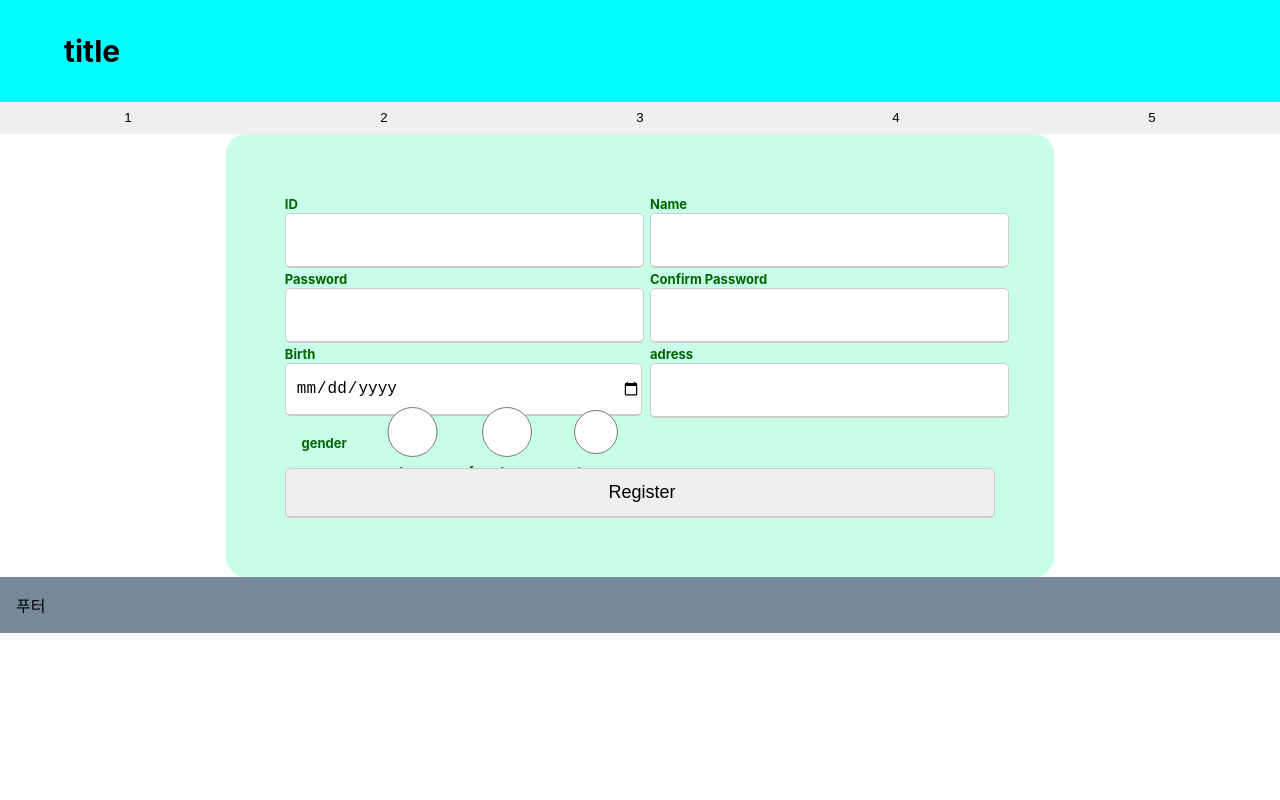
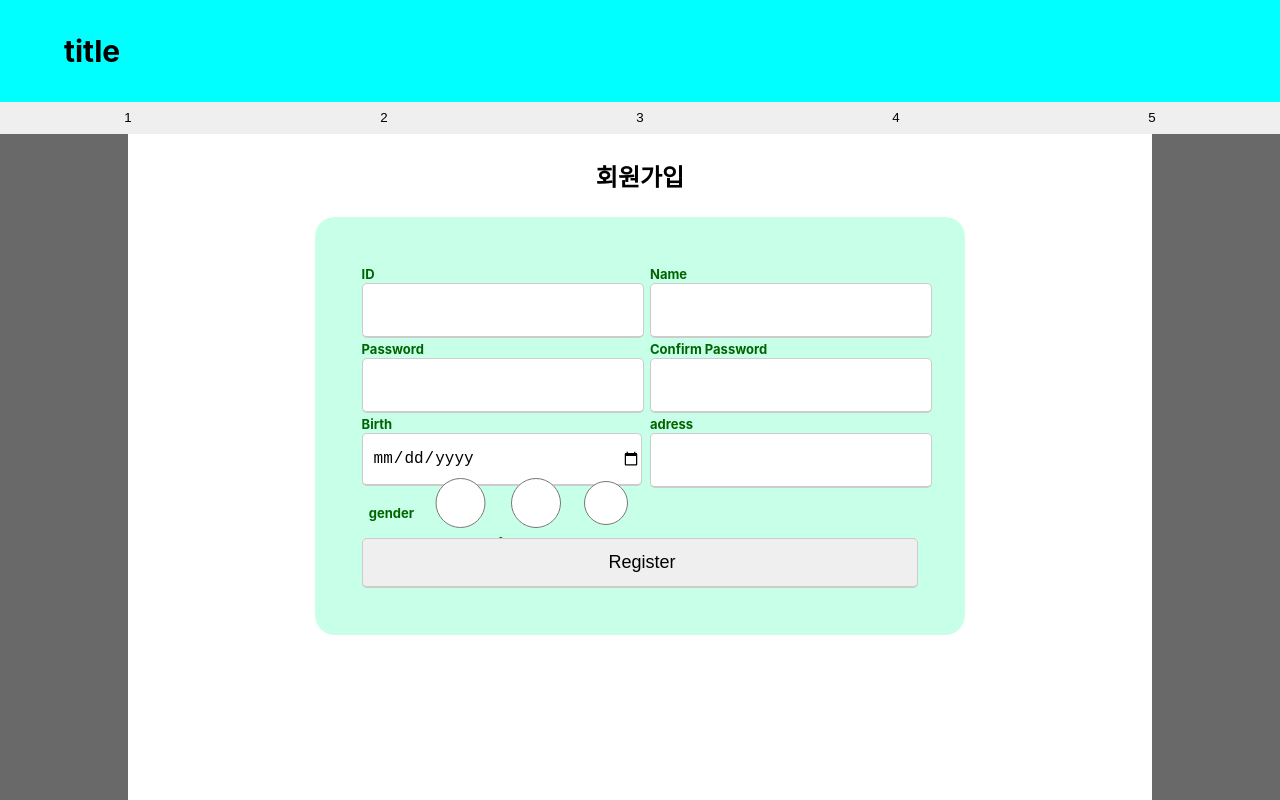
Before and after one commit to limgs0506/Form_Study_react, a React (Create React App) app: page / in a window 1280 px wide. Shown: the top 800 px of the page. Built offline with nearby package versions, Linux system fonts and the light colour scheme.

Commit message:
FEAT - App에 PostTemplate, signUpArticle 연결

```diff
--- a/src/App.tsx
+++ b/src/App.tsx
@@ -1,15 +1,13 @@
-import { useState, useEffect } from "react";
 import "./App.css";
-import AuthPage from "./domain/signUp/signUp";
+import PostTemplate from "./templates/postTemplate";
+import SignUpArticle from "./domain/signUp/signUp";
 
 function App() {
-	const [title, setTitle] = useState("리액트");
-	//뭐임???
-	const changeTitle = (e: React.ChangeEvent<HTMLInputElement>) => {
-		setTitle(e.target.value);
-	};
-
-	return <AuthPage />;
+	return (
+		<PostTemplate>
+			<SignUpArticle postTitle="회원가입" />
+		</PostTemplate>
+	);
 }
 
 export default App;
--- a/src/domain/signUp/signUp.tsx
+++ b/src/domain/signUp/signUp.tsx
@@ -1,16 +1,29 @@
 import React from "react";
-import Header from "../../components/header/header";
-import Footer from "../../components/footer/footer";
-import Main from "./main";
+import styled from "styled-components";
+import RegistForm from "./registForm";
 
-const AuthPage: React.FC = () => {
+const Article = styled.article`
+	display: flex;
+	flex-direction: column;
+	align-items: center;
+	justify-content: flex-start;
+	margin: 0;
+	& h2 {
+		margin: 1em 0;
+	}
+`;
+
+type Props = {
+	postTitle: string;
+};
+
+const SignUpArticle: React.FC<Props> = (props) => {
 	return (
-		<>
-			<Header />
-			<Main />
-			<Footer />
-		</>
+		<Article>
+			<h2 id="h2">{props.postTitle}</h2>
+			<RegistForm />
+		</Article>
 	);
 };
 
-export default AuthPage;
+export default SignUpArticle;
--- a/src/templates/postTemplate.tsx
+++ b/src/templates/postTemplate.tsx
@@ -10,7 +10,7 @@ const StyledDiv = styled.div`
 `;
 const StyledMain = styled.main`
 	flex: 1 0 auto;
-	min-height: 100%;
+	min-height: 100vh;
 	padding: 0 3rem;
 	background-color: white;
 `;
```
